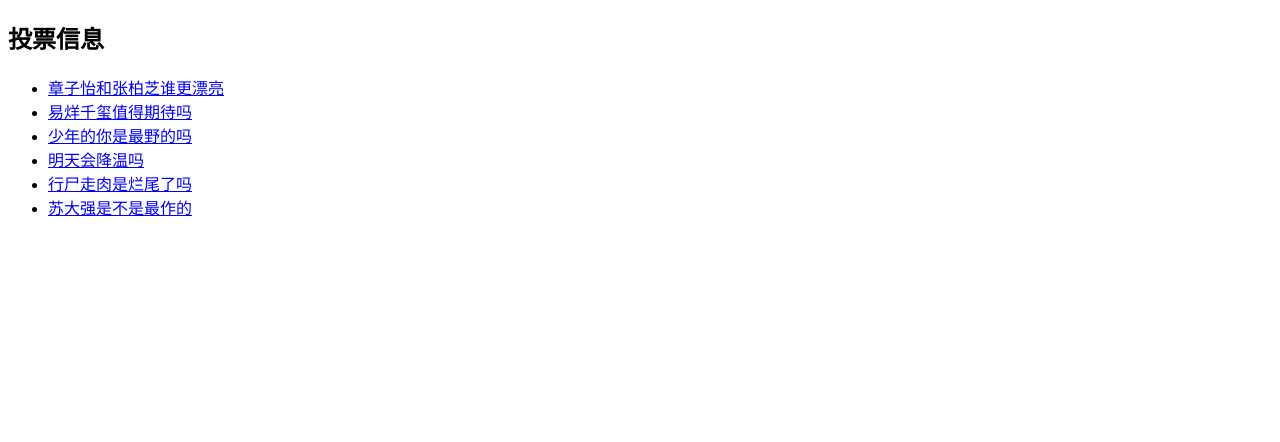
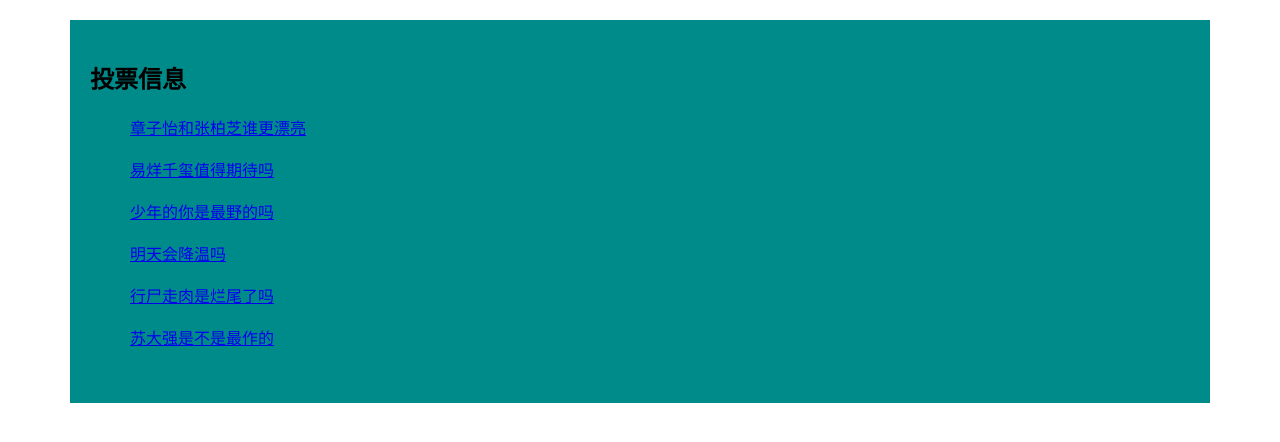
Before and after one commit to goodgoodstudydaydayup1234/DJANGO, a Django app: page / in a window 1280 px wide. Shown: the top 442 px of the page. Run offline with Django 3.2, Linux system fonts and the light colour scheme; data comes from the database, SQL or seed files in the repository; both versions use the stored data as it was after the commit.

Commit message:
添加静态文件

```diff
--- a/demo2/demo2/settings.py
+++ b/demo2/demo2/settings.py
@@ -121,3 +121,4 @@ USE_TZ = True
 # https://docs.djangoproject.com/en/2.2/howto/static-files/
 
 STATIC_URL = '/static/'
+STATICFILES_DIRS = [os.path.join(BASE_DIR, 'static')]
--- /dev/null
+++ b/demo2/static/css/main.css
@@ -0,0 +1,12 @@
+div{
+    width: 1100px;
+    background-color: darkcyan;
+    margin: 20px auto;
+    padding: 20px;
+}
+ul{
+    list-style: none;
+}
+ul>li{
+    text-decoration: none;
+}
--- a/demo2/templates/polls/detail.html
+++ b/demo2/templates/polls/detail.html
@@ -3,8 +3,10 @@
 <head>
     <meta charset="UTF-8">
     <title>详情页</title>
+    <link rel="stylesheet" href="/static/css/main.css">
 </head>
 <body>
+    <div>
         <h2>问题：{{ques.qname}}</h2>
         <ul>
             投票选项：<br><br>
@@ -17,6 +19,7 @@
             </form>
 
         </ul>
+    </div>
 
 
 </body>
--- a/demo2/templates/polls/list.html
+++ b/demo2/templates/polls/list.html
@@ -3,16 +3,19 @@
 <head>
     <meta charset="UTF-8">
     <title>问题列表页</title>
+    <link rel="stylesheet" href="/static/css/main.css">
 </head>
 <body>
+    <div class="container">
         <h2>投票信息</h2>
         <ul>
             {% for ques in queslist %}
-            <li><a href="/detail/{{ques.id}}/">{{ques.qname}}</a></li>
+                <li><a href="/detail/{{ques.id}}/">{{ques.qname}}</a></li><br>
             {% empty %}
                 暂无投票问题
             {% endfor %}
         </ul>
+    </div>
 
 </body>
 </html>
--- a/demo2/templates/polls/result.html
+++ b/demo2/templates/polls/result.html
@@ -3,8 +3,10 @@
 <head>
     <meta charset="UTF-8">
     <title>投票结果</title>
+    <link rel="stylesheet" href="/static/css/main.css">
 </head>
 <body>
+    <div>
         <ul>
             <h2>问题：{{ques.qname}}</h2>
             <h3>投票结果：</h3>
@@ -13,5 +15,6 @@
             {% endfor %}
         </ul>
         <a href="/">返回首页</a>
+    </div>
 </body>
 </html>
```
Also changed, not shown: demo2/db.sqlite3. Lines whose indentation alone changed are shown as unchanged.
